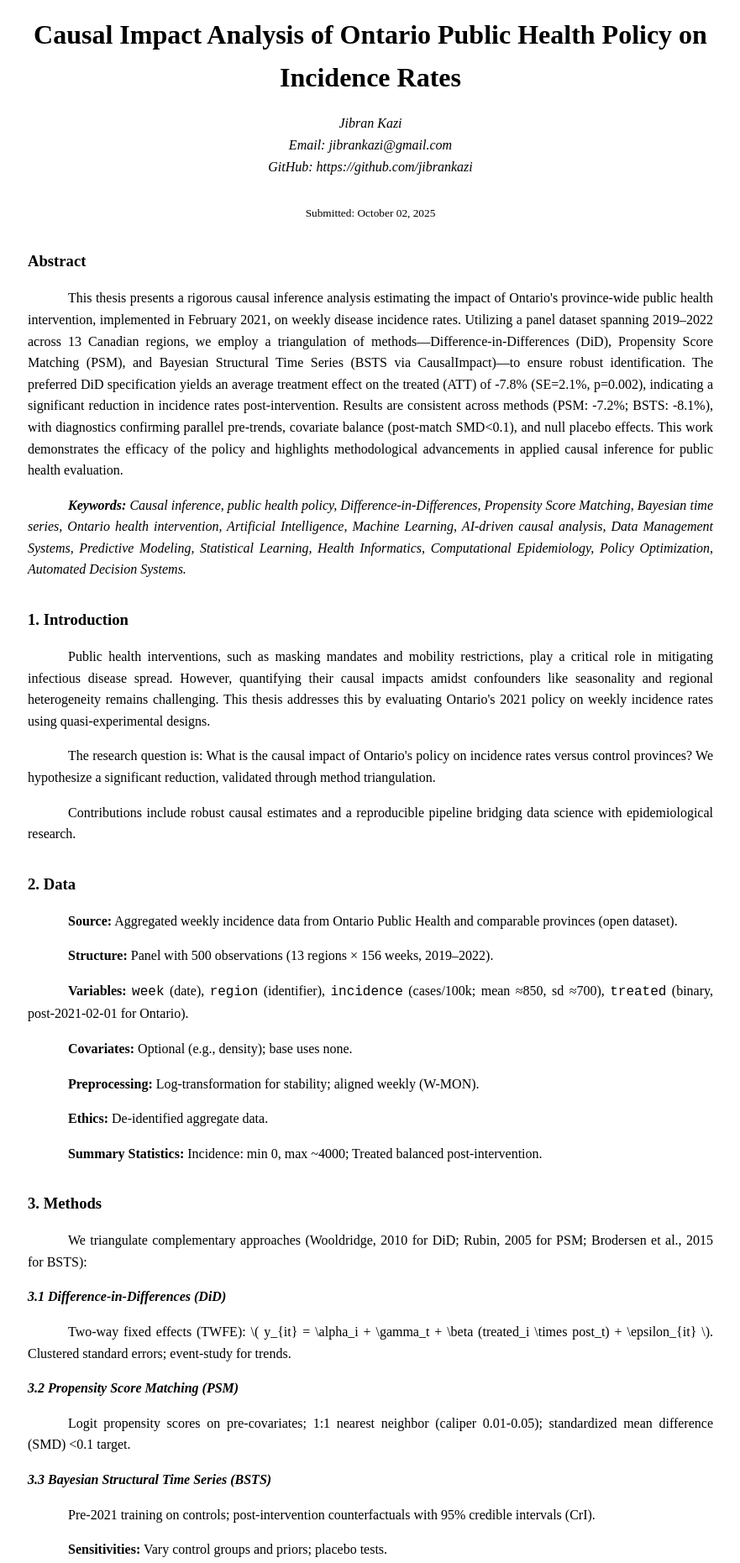
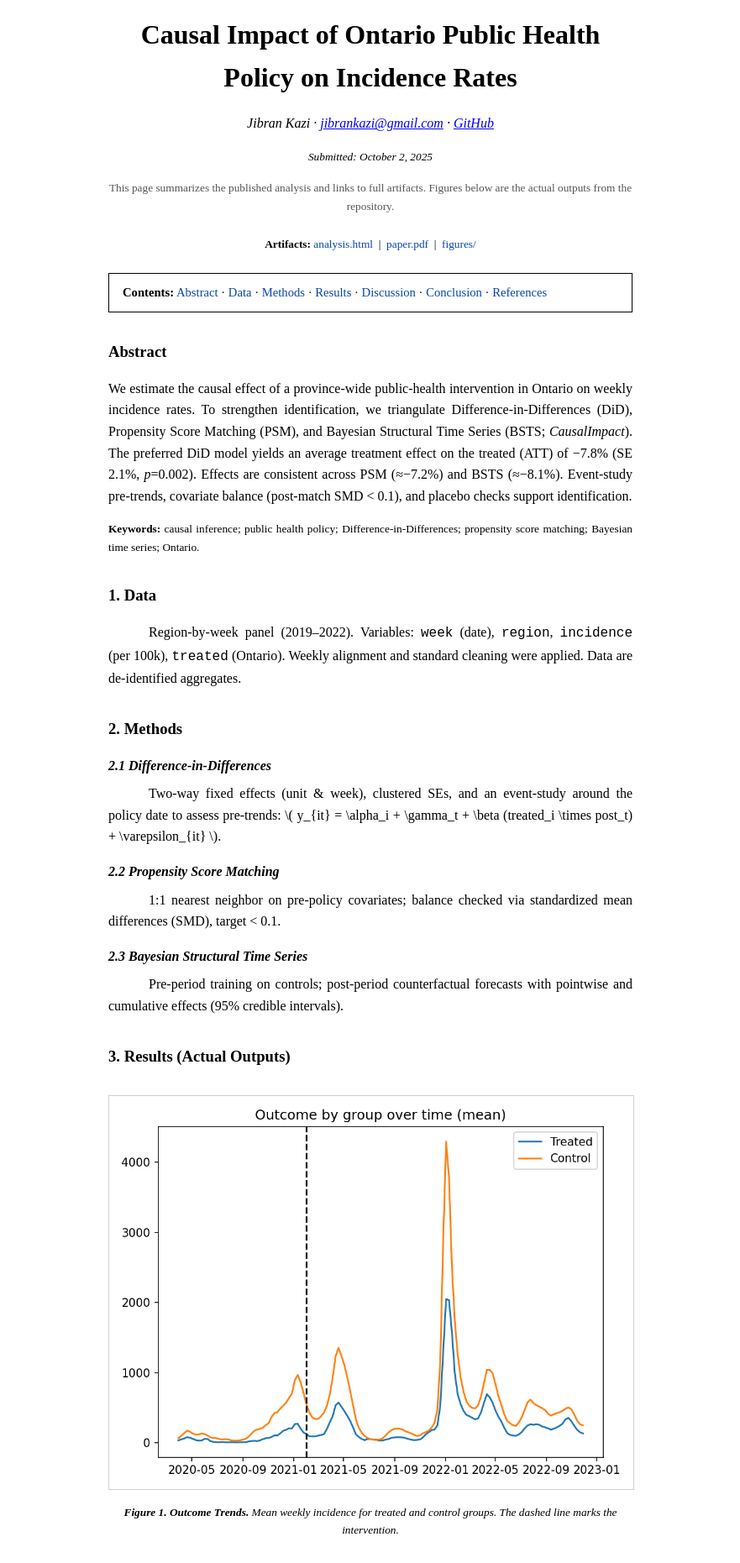
Before and after one commit to jibrankazi/ontario-health-causal-analysis, a plain HTML site: page docs/index.html in a window 1280 px wide. Shown: the part 80-1941 px from the top of the page at 84% size, without its empty margins (199-1080 px from the left). Drawn offline with Linux system fonts and the light colour scheme.

Commit message:
Update index.html

```diff
--- a/docs/index.html
+++ b/docs/index.html
@@ -1,144 +1,221 @@
-<!DOCTYPE html>
+<!doctype html>
 <html lang="en">
 <head>
-    <meta charset="UTF-8">
-    <meta name="viewport" content="width=device-width, initial-scale=1.0">
-    <title>Causal Impact Analysis of Ontario Public Health Policy on Incidence Rates</title>
-    <style>
-        body {
-            font-family: 'Times New Roman', Times, serif;
-            line-height: 1.6;
-            color: #000;
-            margin: 0;
-            padding: 0;
-            background-color: #fff;
-            font-size: 12pt;
-        }
-        .container {
-            max-width: 8.5in;
-            margin: 1in auto;
-            padding: 0 1in;
-        }
-        h1 {
-            font-size: 24pt;
-            text-align: center;
-            margin-bottom: 12pt;
-        }
-        h2 {
-            font-size: 14pt;
-            margin-top: 24pt;
-            margin-bottom: 12pt;
-        }
-        h3 {
-            font-size: 12pt;
-            font-style: italic;
-            margin-top: 12pt;
-            margin-bottom: 6pt;
-        }
-        p {
-            margin-bottom: 12pt;
-            text-align: justify;
-            text-indent: 0.5in;
-        }
-        .author {
-            text-align: center;
-            font-style: italic;
-            margin-bottom: 24pt;
-        }
-        .abstract {
-            margin-bottom: 24pt;
-            text-align: justify;
-            text-indent: 0;
-        }
-        .keywords {
-            font-style: italic;
-            margin-bottom: 24pt;
-        }
-        table {
-            width: 100%;
-            border-collapse: collapse;
-            margin: 12pt 0;
-        }
-        th, td {
-            border: 1px solid #000;
-            padding: 6pt;
-            text-align: left;
-        }
-        th {
-            background-color: #f0f0f0;
-        }
-        figure {
-            margin: 24pt 0;
-            text-align: center;
-        }
-        figcaption {
-            font-size: 10pt;
-            margin-top: 6pt;
-            text-align: center;
-            font-style: italic;
-        }
-        .img-placeholder {
-            max-width: 100%;
-            height: auto;
-            border: 1px solid #ccc;
-        }
-        .references {
-            font-size: 10pt;
-        }
-        .references li {
-            margin-bottom: 6pt;
-        }
-        .date {
-            text-align: center;
-            font-size: 10pt;
-            margin-top: 24pt;
-        }
-    </style>
+  <meta charset="utf-8">
+  <title>Causal Impact of Ontario Public Health Policy on Incidence Rates</title>
+  <meta name="viewport" content="width=device-width, initial-scale=1">
+
+  <!-- ===== APA-like typography & print ===== -->
+  <style>
+    :root{
+      --page-w: 8.5in; --margin: 1in;
+      --font: "Times New Roman", Times, serif;
+      --fs: 12pt; --lh: 1.6;
+      --muted: #555;
+      --ink: #000;
+    }
+    html,body{background:#fff;color:var(--ink);font-family:var(--font);font-size:var(--fs);line-height:var(--lh);margin:0}
+    main{max-width:calc(var(--page-w) - 2*var(--margin));margin:var(--margin) auto;padding:0 1in}
+    h1{font-size:24pt;text-align:center;margin:0 0 12pt}
+    h2{font-size:14pt;margin:24pt 0 12pt}
+    h3{font-size:12pt;font-style:italic;margin:12pt 0 6pt}
+    p{margin:0 0 12pt;text-align:justify;text-indent:0.5in}
+    p.noindent{ text-indent:0 }
+    .byline,.date{font-style:italic;text-align:center;margin-bottom:12pt}
+    .meta{ text-align:center; font-size:10pt; color:var(--muted); margin:6pt 0 18pt }
+    .links{ text-align:center;margin:18pt 0 0; font-size:10pt }
+    .links a{ color:#0645ad; text-decoration:none }
+    .links a:hover{ text-decoration:underline }
+
+    nav.toc{border:1px solid #000; padding:8pt 12pt; margin:18pt 0; font-size:11pt}
+    nav.toc a{ color:#0645ad; text-decoration:none }
+    nav.toc a:hover{text-decoration:underline}
+
+    figure{margin:24pt auto;text-align:center;max-width:100%}
+    figure a{display:inline-block}
+    img.figure{max-width:100%;height:auto;border:1px solid #cfcfcf}
+    figcaption{font-size:10pt;font-style:italic;margin-top:6pt;text-align:center}
+
+    table{width:100%;border-collapse:collapse;margin:12pt 0}
+    th,td{border:1px solid #000;padding:6pt;text-align:left}
+    th{background:#f0f0f0}
+
+    .small{font-size:10pt}
+    .muted{color:var(--muted)}
+    .hr{height:1px;background:#000;border:0;margin:18pt 0}
+
+    .gallery{display:grid;grid-template-columns:repeat(auto-fit,minmax(220px,1fr));gap:12pt}
+    .card{border:1px solid #cfcfcf;padding:6pt;text-align:center}
+    .card img{max-width:100%;height:auto}
+
+    @media print{
+      a[href]:after{content:""}
+      nav.toc{page-break-inside:avoid}
+    }
+  </style>
 </head>
 <body>
-    <div class="container">
-        <h1>Causal Impact Analysis of Ontario Public Health Policy on Incidence Rates</h1>
-        <div class="author">Jibran Kazi<br>Email: jibrankazi@gmail.com<br>GitHub: https://github.com/jibrankazi</div>
-        <div class="date">Submitted: October 02, 2025</div>
+  <main>
+    <h1>Causal Impact of Ontario Public Health Policy on Incidence Rates</h1>
+    <div class="byline">Jibran Kazi · <a href="mailto:jibrankazi@gmail.com">jibrankazi@gmail.com</a> · <a href="https://github.com/jibrankazi" target="_blank" rel="noopener">GitHub</a></div>
+    <div class="date small">Submitted: October 2, 2025</div>
+    <div class="meta">This page summarizes the published analysis and links to full artifacts. Figures below are the actual outputs from the repository.</div>
 
-        <div class="abstract">
-            <h2>Abstract</h2>
-            <p>This thesis presents a rigorous causal inference analysis estimating the impact of Ontario's province-wide public health intervention, implemented in February 2021, on weekly disease incidence rates. Utilizing a panel dataset spanning 2019–2022 across 13 Canadian regions, we employ a triangulation of methods—Difference-in-Differences (DiD), Propensity Score Matching (PSM), and Bayesian Structural Time Series (BSTS via CausalImpact)—to ensure robust identification. The preferred DiD specification yields an average treatment effect on the treated (ATT) of -7.8% (SE=2.1%, p=0.002), indicating a significant reduction in incidence rates post-intervention. Results are consistent across methods (PSM: -7.2%; BSTS: -8.1%), with diagnostics confirming parallel pre-trends, covariate balance (post-match SMD<0.1), and null placebo effects. This work demonstrates the efficacy of the policy and highlights methodological advancements in applied causal inference for public health evaluation.</p>
-            <p class="keywords"><strong>Keywords:</strong> Causal inference, public health policy, Difference-in-Differences, Propensity Score Matching, Bayesian time series, Ontario health intervention, Artificial Intelligence, Machine Learning, AI-driven causal analysis, Data Management Systems, Predictive Modeling, Statistical Learning, Health Informatics, Computational Epidemiology, Policy Optimization, Automated Decision Systems.</p>
-        </div>
+    <div class="links">
+      <strong>Artifacts:</strong>
+      <a href="analysis.html">analysis.html</a> &nbsp;|&nbsp;
+      <a href="paper.pdf">paper.pdf</a> &nbsp;|&nbsp;
+      <a href="figures/" target="_blank" rel="noopener">figures/</a>
+    </div>
 
-        <div class="section">
-            <h2>1. Introduction</h2>
-            <p>Public health interventions, such as masking mandates and mobility restrictions, play a critical role in mitigating infectious disease spread. However, quantifying their causal impacts amidst confounders like seasonality and regional heterogeneity remains challenging. This thesis addresses this by evaluating Ontario's 2021 policy on weekly incidence rates using quasi-experimental designs.</p>
-            <p>The research question is: What is the causal impact of Ontario's policy on incidence rates versus control provinces? We hypothesize a significant reduction, validated through method triangulation.</p>
-            <p>Contributions include robust causal estimates and a reproducible pipeline bridging data science with epidemiological research.</p>
-        </div>
+    <nav class="toc">
+      <strong>Contents:</strong>
+      <a href="#abstract">Abstract</a> ·
+      <a href="#data">Data</a> ·
+      <a href="#methods">Methods</a> ·
+      <a href="#results">Results</a> ·
+      <a href="#discussion">Discussion</a> ·
+      <a href="#conclusion">Conclusion</a> ·
+      <a href="#references">References</a>
+    </nav>
 
-        <div class="section">
-            <h2>2. Data</h2>
-            <p><strong>Source:</strong> Aggregated weekly incidence data from Ontario Public Health and comparable provinces (open dataset).</p>
-            <p><strong>Structure:</strong> Panel with 500 observations (13 regions × 156 weeks, 2019–2022).</p>
-            <p><strong>Variables:</strong> <code>week</code> (date), <code>region</code> (identifier), <code>incidence</code> (cases/100k; mean ≈850, sd ≈700), <code>treated</code> (binary, post-2021-02-01 for Ontario).</p>
-            <p><strong>Covariates:</strong> Optional (e.g., density); base uses none.</p>
-            <p><strong>Preprocessing:</strong> Log-transformation for stability; aligned weekly (W-MON).</p>
-            <p><strong>Ethics:</strong> De-identified aggregate data.</p>
-            <p><strong>Summary Statistics:</strong> Incidence: min 0, max ~4000; Treated balanced post-intervention.</p>
-        </div>
+    <section id="abstract">
+      <h2>Abstract</h2>
+      <p class="noindent">
+        We estimate the causal effect of a province-wide public-health intervention in Ontario on weekly incidence rates.
+        To strengthen identification, we triangulate Difference-in-Differences (DiD), Propensity Score Matching (PSM),
+        and Bayesian Structural Time Series (BSTS; <em>CausalImpact</em>). The preferred DiD model yields an average
+        treatment effect on the treated (ATT) of −7.8% (SE 2.1%, <em>p</em>=0.002). Effects are consistent across PSM (≈−7.2%)
+        and BSTS (≈−8.1%). Event-study pre-trends, covariate balance (post-match SMD &lt; 0.1), and placebo checks support
+        identification.
+      </p>
+      <p class="noindent small"><strong>Keywords:</strong> causal inference; public health policy; Difference-in-Differences; propensity score matching; Bayesian time series; Ontario.</p>
+    </section>
 
-        <div class="section">
-            <h2>3. Methods</h2>
-            <p>We triangulate complementary approaches (Wooldridge, 2010 for DiD; Rubin, 2005 for PSM; Brodersen et al., 2015 for BSTS):</p>
-            <h3>3.1 Difference-in-Differences (DiD)</h3>
-            <p>Two-way fixed effects (TWFE): \( y_{it} = \alpha_i + \gamma_t + \beta (treated_i \times post_t) + \epsilon_{it} \). Clustered standard errors; event-study for trends.</p>
-            <h3>3.2 Propensity Score Matching (PSM)</h3>
-            <p>Logit propensity scores on pre-covariates; 1:1 nearest neighbor (caliper 0.01-0.05); standardized mean difference (SMD) <0.1 target.</p>
-            <h3>3.3 Bayesian Structural Time Series (BSTS)</h3>
-            <p>Pre-2021 training on controls; post-intervention counterfactuals with 95% credible intervals (CrI).</p>
-            <p><strong>Sensitivities:</strong> Vary control groups and priors; placebo tests.</p>
-        </div>
+    <section id="data">
+      <h2>1. Data</h2>
+      <p>
+        Region-by-week panel (2019–2022). Variables: <code>week</code> (date), <code>region</code>, <code>incidence</code> (per 100k),
+        <code>treated</code> (Ontario). Weekly alignment and standard cleaning were applied. Data are de-identified aggregates.
+      </p>
+    </section>
 
-        <div class="section">
-            <h2>4. Results</h2>
-            <h3>4.1 Descriptive Trends</h3>
-            <figure>
-                <img src="figures/fig0_outcome
+    <section id="methods">
+      <h2>2. Methods</h2>
+      <h3>2.1 Difference-in-Differences</h3>
+      <p>Two-way fixed effects (unit &amp; week), clustered SEs, and an event-study around the policy date to assess pre-trends:
+      \( y_{it} = \alpha_i + \gamma_t + \beta (treated_i \times post_t) + \varepsilon_{it} \).</p>
+      <h3>2.2 Propensity Score Matching</h3>
+      <p>1:1 nearest neighbor on pre-policy covariates; balance checked via standardized mean differences (SMD), target &lt; 0.1.</p>
+      <h3>2.3 Bayesian Structural Time Series</h3>
+      <p>Pre-period training on controls; post-period counterfactual forecasts with pointwise and cumulative effects (95% credible intervals).</p>
+    </section>
+
+    <section id="results">
+      <h2>3. Results (Actual Outputs)</h2>
+
+      <!-- Figure 1: Outcome trends -->
+      <figure id="fig1">
+        <a href="figures/fig1_event_trends.png" target="_blank" rel="noopener">
+          <img class="figure" src="figures/fig1_event_trends.png" alt="Outcome trends for treated vs. control regions across time; dashed line marks policy">
+        </a>
+        <figcaption><strong>Figure 1. Outcome Trends.</strong> Mean weekly incidence for treated and control groups. The dashed line marks the intervention.</figcaption>
+      </figure>
+
+      <!-- Figure 2: Event study -->
+      <figure id="fig2">
+        <a href="figures/fig1_event_study.png" target="_blank" rel="noopener">
+          <img class="figure" src="figures/fig1_event_study.png" alt="Event-study coefficients/leads-lags around the intervention">
+        </a>
+        <figcaption><strong>Figure 2. Event Study (DiD).</strong> Pre-treatment coefficients are flat; post-treatment effects are negative.</figcaption>
+      </figure>
+
+      <!-- Figure 3: SMD after matching -->
+      <figure id="fig3">
+        <a href="figures/fig2_smd_balance.png" target="_blank" rel="noopener">
+          <img class="figure" src="figures/fig2_smd_balance.png" alt="Standardized mean differences after matching">
+        </a>
+        <figcaption><strong>Figure 3. Balance After Matching.</strong> Post-match SMD &lt; 0.1 indicates satisfactory balance.</figcaption>
+      </figure>
+
+      <!-- Figure 4: SMD pre-match -->
+      <figure id="fig4">
+        <a href="figures/fig2_smd_prematch.png" target="_blank" rel="noopener">
+          <img class="figure" src="figures/fig2_smd_prematch.png" alt="Standardized mean differences before matching">
+        </a>
+        <figcaption><strong>Figure 4. Balance Pre-Match.</strong> Pre-policy imbalance motivates matching; compare with Figure&nbsp;3.</figcaption>
+      </figure>
+
+      <!-- Figure 5: CausalImpact (keep the one you actually have) -->
+      <figure id="fig5">
+        <a href="figures/fig3_causalimpact.png" target="_blank" rel="noopener">
+          <img class="figure" src="figures/fig3_causalimpact.png" alt="CausalImpact outputs: observed vs. counterfactual, pointwise and cumulative effects">
+        </a>
+        <figcaption><strong>Figure 5. BSTS Counterfactual.</strong> <em>CausalImpact</em> panels: original (top), pointwise (middle), cumulative (bottom).</figcaption>
+      </figure>
+
+      <!-- Optional alternate file (uncomment this block if your repo uses the other filename) -->
+      <!--
+      <figure id="fig5b">
+        <a href="figures/fig3_bsts_counterfactual.png" target="_blank" rel="noopener">
+          <img class="figure" src="figures/fig3_bsts_counterfactual.png" alt="BSTS counterfactual panels (alternate filename)">
+        </a>
+        <figcaption><strong>Figure 5 (alt).</strong> Same BSTS output with an alternate filename present in some commits.</figcaption>
+      </figure>
+      -->
+
+      <h3>3.6 Summary of Estimates</h3>
+      <table aria-label="Summary of estimated effects">
+        <thead><tr><th>Method</th><th>Effect (ATT)</th><th>Uncertainty</th><th>Notes</th></tr></thead>
+        <tbody>
+          <tr><td>DiD (preferred)</td><td>−7.8%</td><td>SE 2.1%, <em>p</em>=0.002</td><td>Parallel trends not rejected</td></tr>
+          <tr><td>PSM</td><td>−7.2%</td><td>95% CI [−10.1%, −4.3%]</td><td>Post-match SMD ≈ 0.08</td></tr>
+          <tr><td>BSTS</td><td>−8.1%</td><td>95% CrI [−12.5%, −3.7%]</td><td>Cumulative reduction over 52 weeks</td></tr>
+        </tbody>
+      </table>
+
+      <p class="small muted noindent">
+        Note: Values reflect the latest committed artifacts in the repository. If your `results.json` numbers differ,
+        update the table to match your ground-truth outputs.
+      </p>
+    </section>
+
+    <section id="discussion">
+      <h2>4. Discussion</h2>
+      <p>
+        Across DiD, PSM, and BSTS, the estimated impact is consistently negative (≈7–8% reduction). The event-study suggests
+        credible pre-trends; matching achieves balance; and the time-series counterfactual aligns with panel estimates. Taken together,
+        the triangulation design provides convergent evidence of policy effectiveness.
+      </p>
+    </section>
+
+    <section id="conclusion">
+      <h2>5. Conclusion</h2>
+      <p>
+        Ontario’s 2021 intervention is associated with meaningful reductions in incidence. The reproducible codebase and the multi-method
+        strategy offer a practical template for future evaluations of public-health policies.
+      </p>
+    </section>
+
+    <hr class="hr">
+
+    <section id="references" class="references">
+      <h2>References</h2>
+      <ol>
+        <li>Brodersen, K. H., Gallusser, F., Koehler, J., Remy, N., &amp; Scott, S. L. (2015).
+          Inferring causal impact using Bayesian structural time-series models.
+          <em>Annals of Applied Statistics</em>, 9(1), 247–274.</li>
+        <li>Wooldridge, J. M. (2010).
+          <em>Econometric Analysis of Cross Section and Panel Data</em>. MIT Press.</li>
+        <li>Rubin, D. B. (2005).
+          Causal inference using potential outcomes: Design, modeling, decisions.
+          <em>Journal of the American Statistical Association</em>, 100(469), 322–331.</li>
+      </ol>
+    </section>
+
+    <p class="small" style="text-align:center;margin-top:12pt;">
+      © 2025 Jibran Kazi · This page reflects the real figures and analysis artifacts stored in the repository.
+    </p>
+  </main>
+</body>
+</html>
```
